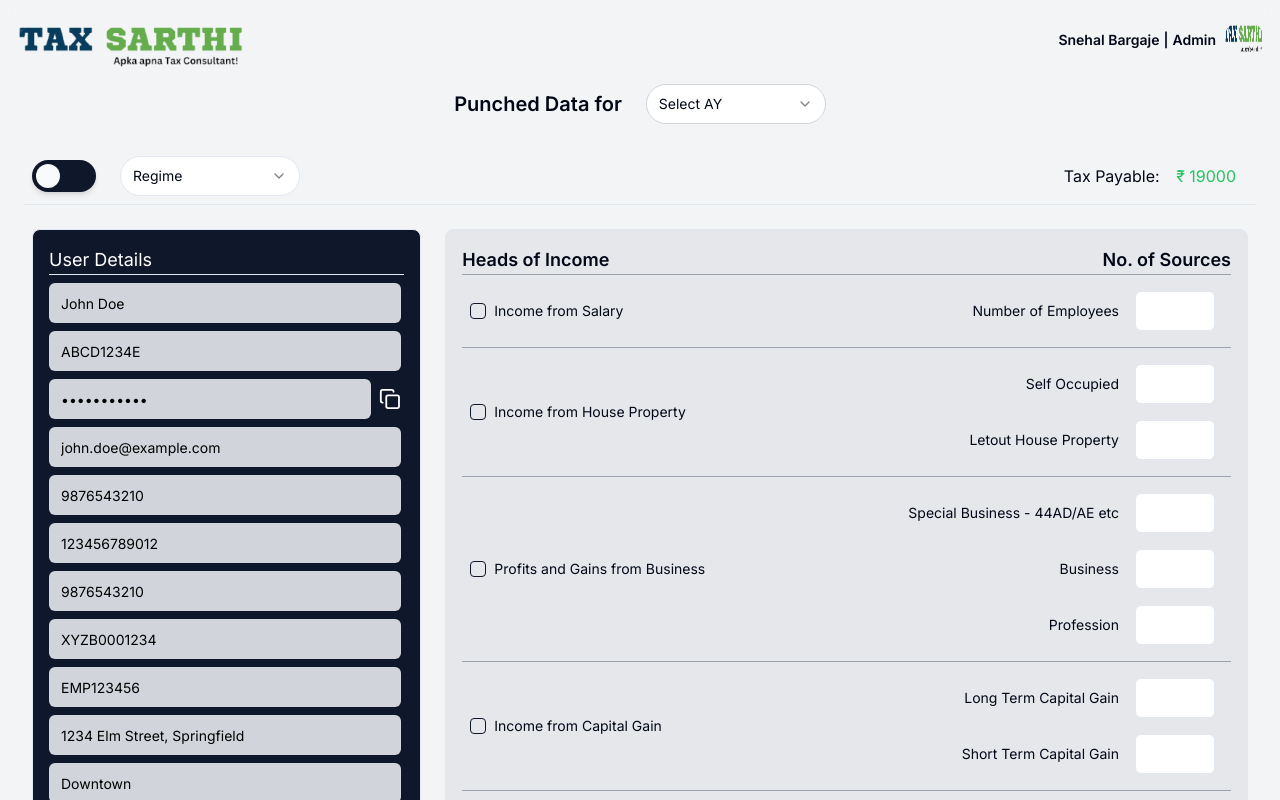
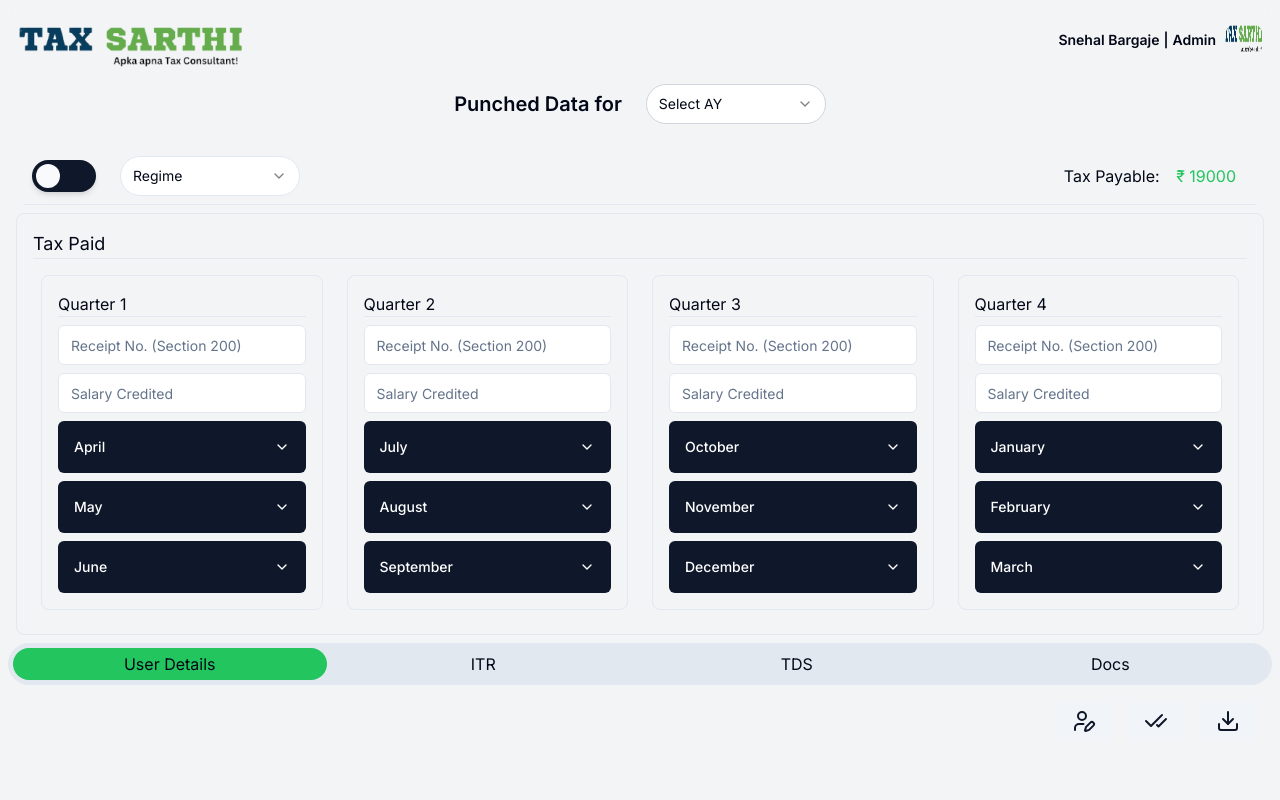
Before and after one commit to Taxsarthi/TaxSarthiAdmin, a Next.js app in the folder taxsarthi-admin/: page /user in a window 1280 px wide. Shown: the top 800 px of the page. Built offline with nearby package versions, Linux system fonts and the light colour scheme.

Commit message:
added ViewTDS and ViewDocs component

```diff
--- a/taxsarthi-admin/app/user/page.tsx
+++ b/taxsarthi-admin/app/user/page.tsx
@@ -1,3 +1,4 @@
+import { Button } from "@/components/ui/button";
 import {
   Select,
   SelectContent,
@@ -7,8 +8,11 @@ import {
   SelectValue,
 } from "@/components/ui/select";
 import Toggle from "@/components/ui/toggle";
+import ViewDocs from "@/components/ViewDocs";
+import ViewTDS from "@/components/ViewTDS";
 import ViewUser from "@/components/ViewUser";
 import ViewUserTabs from "@/components/ViewUserTabs";
+import { ArrowRight } from "lucide-react";
 import React from "react";
 
 type Props = {};
@@ -51,7 +55,9 @@ const page = (props: Props) => {
             Tax Payable: <span className="text-green-500 p-3">₹ 19000</span>
         </div>
       </div>
-      <ViewUser />
+      {/* <ViewUser /> */}
+      <ViewTDS />
+      {/* <ViewDocs/> */}
       <ViewUserTabs/>
     </>
   );
--- /dev/null
+++ b/taxsarthi-admin/components/PreviewDoc.tsx
@@ -0,0 +1,11 @@
+"use client";
+import React from "react";
+import { DocumentViewer } from "react-documents";
+
+export default function PreviewDoc() {
+  return (
+    <div style={{ height: '85vh', width: '100%' }}>
+      <DocumentViewer className="h-screen" queryParams="hl=Nl" url="https://www.w3.org/WAI/ER/tests/xhtml/testfiles/resources/pdf/dummy.pdf" />
+    </div>
+  );
+}
--- a/taxsarthi-admin/components/QueriesPopup.tsx
+++ b/taxsarthi-admin/components/QueriesPopup.tsx
@@ -5,6 +5,7 @@ import {
   Dialog,
   DialogContent,
   DialogDescription,
+  DialogFooter,
   DialogHeader,
   DialogTitle,
   DialogTrigger,
@@ -235,10 +236,12 @@ const QueriesPopup = () => {
                     </AccordionItem>
                   ))}
                 </Accordion>
-                <Button variant="outline">Add Query</Button>
               </div>
             </DialogDescription>
           </DialogHeader>
+          <DialogFooter>
+          <Button variant="outline">Add Query</Button>
+          </DialogFooter>
         </DialogContent>
       </Dialog>
     </div>
--- a/taxsarthi-admin/components/ViewDocs.tsx
+++ b/taxsarthi-admin/components/ViewDocs.tsx
@@ -1,11 +1,51 @@
-import React from 'react'
+"use client";
+import { Download } from "lucide-react";
+import React from "react";
+import PreviewDoc from "./PreviewDoc";
+import { Button } from "./ui/button";
 
-type Props = {}
+type Props = {};
 
 const ViewDocs = (props: Props) => {
   return (
-    <div>ViewDocs</div>
-  )
-}
+    <>
+      <div className="grid grid-cols-3 m-4 gap-2 h-lvh">
+        <div className="col-span-1">
+          <div className="rounded-lg border h-full flex flex-col bg-slate-900 text-white p-4 m-2">
+            <h1 className="border-b mb-2 w-full text-lg">Docs List</h1>
+            <div className="flex flex-col gap-2">
+              <button className="flex justify-between w-full">
+                Doc 1 <Download />
+              </button>
 
-export default ViewDocs
+              <button className="flex justify-between w-full">
+                Doc 2 <Download />
+              </button>
+
+              <button className="flex justify-between w-full">
+                Doc 3 <Download />
+              </button>
+            </div>
+          </div>
+        </div>
+        <div className="col-span-2">
+          <div className="border rounded-lg p-4 m-2 h-full bg-gray-200">
+            <h1 className="border-b font-semibold border-gray-400 flex w-full text-lg">
+              Doc Preview
+            </h1>
+            <div className="m-2">
+              <PreviewDoc />
+            </div>
+          </div>
+        </div>
+      </div>
+      <div className="flex justify-end w-full">
+        <Button className="m-6 gap-2">
+          Save
+        </Button>
+      </div>
+    </>
+  );
+};
+
+export default ViewDocs;
--- a/taxsarthi-admin/components/ViewTDS.tsx
+++ b/taxsarthi-admin/components/ViewTDS.tsx
@@ -1,11 +1,67 @@
-import React from 'react'
+import React from "react";
+import { Input } from "./ui/input";
+import {
+  Accordion,
+  AccordionContent,
+  AccordionItem,
+  AccordionTrigger,
+} from "@/components/ui/accordion";
 
-type Props = {}
+// Define the data for each quarter and month
+const quarters = [
+  { label: "Quarter 1", months: ["April", "May", "June"] },
+  { label: "Quarter 2", months: ["July", "August", "September"] },
+  { label: "Quarter 3", months: ["October", "November", "December"] },
+  { label: "Quarter 4", months: ["January", "February", "March"] },
+];
 
-const ViewTDS = (props: Props) => {
+// Reusable component for month details
+const MonthAccordionItem: React.FC<{ month: string; value: string }> = ({ month, value }) => (
+  <AccordionItem className="border-0 bg-slate-900 text-white px-4 rounded-md" value={value}>
+    <AccordionTrigger className="text-sm hover:no-underline">{month}</AccordionTrigger>
+    <AccordionContent className="flex flex-col gap-2">
+      <Input type="number" placeholder="Receipt No. 24G" />
+      <Input type="number" placeholder="DDO No. 24G" />
+      <Input type="number" placeholder="Date Of Voucher" />
+      <Input type="number" placeholder="Tax Deposited" />
+    </AccordionContent>
+  </AccordionItem>
+);
+
+const QuarterSection: React.FC<{ label: string; months: string[] }> = ({ label, months }) => (
+  <div className="col-span-1 rounded-lg border p-4 m-2">
+    <h1 className="border-b mb-2 w-full text-md">{label}</h1>
+    <div className="gap-2 flex flex-col">
+      <Input type="number" placeholder="Receipt No. (Section 200)" />
+      <Input type="number" min={0} placeholder="Salary Credited" />
+      <Accordion type="single" className="flex flex-col gap-2" collapsible>
+        {months.map((month, index) => (
+          <MonthAccordionItem
+            key={index}
+            month={month}
+            value={`item-${index + 1}`}
+          />
+        ))}
+      </Accordion>
+    </div>
+  </div>
+);
+
+const ViewTDS: React.FC = () => {
   return (
-    <div>ViewTDS</div>
-  )
-}
+    <div className="rounded-lg border h-full flex flex-col p-4 m-2">
+      <h1 className="border-b mb-2 w-full text-lg">Tax Paid</h1>
+      <div className="grid grid-cols-1 md:grid-cols-2 lg:grid-cols-4 gap-2">
+        {quarters.map((quarter, index) => (
+          <QuarterSection
+            key={index}
+            label={quarter.label}
+            months={quarter.months}
+          />
+        ))}
+      </div>
+    </div>
+  );
+};
 
-export default ViewTDS
+export default ViewTDS;
--- a/taxsarthi-admin/components/ViewUser.tsx
+++ b/taxsarthi-admin/components/ViewUser.tsx
@@ -1,18 +1,26 @@
 import React from "react";
 import UserDetails from "./UserDetails";
 import HeadsOfIncome from "./HeadsOfIncome";
+import { Button } from "./ui/button";
+import { ArrowRight } from "lucide-react";
 
 type Props = {};
 
 const ViewUser = (props: Props) => {
   return (
-    <div className="grid grid-cols-3 m-4 gap-2">
+    <div>
+      <div className="grid grid-cols-3 m-4 gap-2">
       <div className="col-span-1">
         <UserDetails />
       </div>
       <div className="col-span-2">
         <HeadsOfIncome />
       </div>
+
+    </div>
+    <div className="flex justify-end w-full">
+    <Button className="m-6 gap-2">Save & Next <ArrowRight/></Button>
+    </div>
     </div>
   );
 };
--- a/taxsarthi-admin/package.json
+++ b/taxsarthi-admin/package.json
@@ -25,6 +25,8 @@
     "lucide-react": "^0.436.0",
     "next": "14.2.7",
     "react": "^18",
+    "react-doc-viewer": "^0.1.14",
+    "react-documents": "^1.2.1",
     "react-dom": "^18",
     "react-hot-toast": "^2.4.1",
     "styled-components": "^6.1.13",
```
Also changed, not shown: 2 other files (tests, documents, lock files or other folders).
